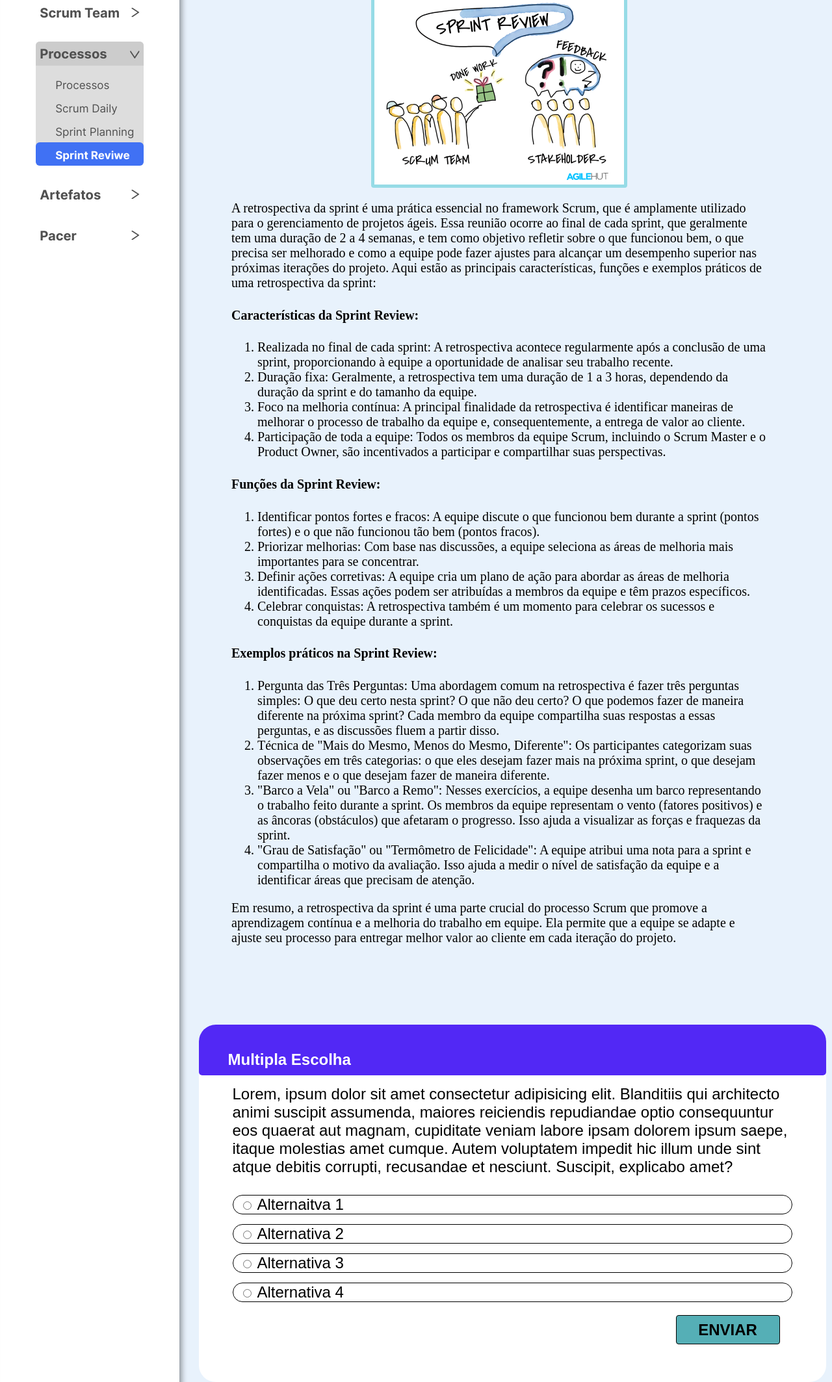
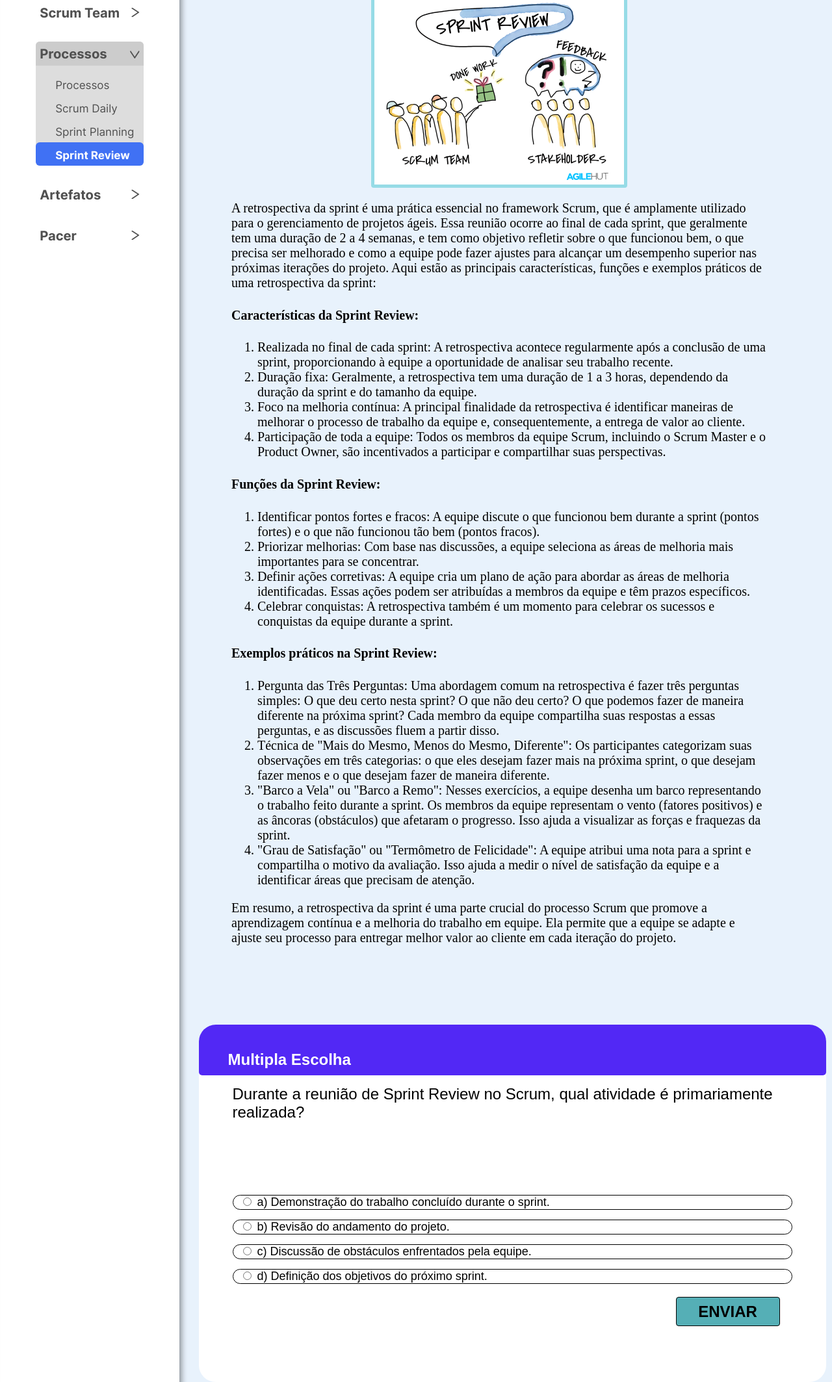
Before and after one commit to AvyaAquino/ADS-1-SEM-API, a Flask app: page /sprintReview in a window 1280 px wide. Shown: the part 184-2311 px from the top of the page at 65% size. Run offline with Flask 3, Linux system fonts and the light colour scheme; some libraries are stand-ins or nearby versions.

Commit message:
add perguntas processos

```diff
--- a/src/static/CSS/Stylesheet.css
+++ b/src/static/CSS/Stylesheet.css
@@ -452,12 +452,17 @@ ul li {
     margin-right: 315px;
 }
 
+
+
+
 /* perguntas */
+
+
+
 .boxPerguntas{
     margin: auto;
     width: 965px;
     height: 550px;
-    flex-shrink: 0;
     background: #fff;
     border-radius: 26px;
 }
@@ -522,7 +527,7 @@ ul li {
     margin: auto 0 auto 5px;
     color: #000;
     font-family: Arial;
-    font-size: 24px;
+    font-size: 18px;
     font-style: normal;
     font-weight: 400;
     line-height: normal;
--- a/src/templates/Processos/sprintReview.html
+++ b/src/templates/Processos/sprintReview.html
@@ -61,7 +61,7 @@
                 </div>
                 <div class="selected" style="background-color: #4071F4;">
                     <a href="/sprintReview">
-                        <p class="mainTopic" style="color: white; font-weight: 600;">Sprint Reviwe</p>
+                        <p class="mainTopic" style="color: white; font-weight: 600;">Sprint Review</p>
                     </a>
                 </div>
             </div>
@@ -182,29 +182,29 @@
             </div>
 
             <div class="perguntasTexto">
-                Lorem, ipsum dolor sit amet consectetur adipisicing elit. Blanditiis qui architecto animi suscipit assumenda, maiores reiciendis repudiandae optio consequuntur eos quaerat aut magnam, cupiditate veniam labore ipsam dolorem ipsum saepe, itaque molestias amet cumque. Autem voluptatem impedit hic illum unde sint atque debitis corrupti, recusandae et nesciunt. Suscipit, explicabo amet?
+                Durante a reunião de Sprint Review no Scrum, qual atividade é primariamente realizada?
             </div>
 
             <div class="perguntasAlternativas">
                 <form>
                     <div class="alternativas errada">
                         <input type="radio" name="resp">
-                        <label>Alternaitva 1</label><br>
+                        <label>a) Demonstração do trabalho concluído durante o sprint.</label><br>
+                    </div>
+
+                    <div class="alternativas" id="certa">
+                        <input type="radio" name="resp">
+                        <label>b) Revisão do andamento do projeto.</label><br>
                     </div>
 
                     <div class="alternativas errada">
                         <input type="radio" name="resp">
-                        <label>Alternativa 2</label><br>
+                        <label>c) Discussão de obstáculos enfrentados pela equipe.</label><br>
                     </div>
 
                     <div class="alternativas errada">
                         <input type="radio" name="resp">
-                        <label>Alternativa 3</label><br>
-                    </div>
-
-                    <div class="alternativas" id="certa">
-                        <input type="radio" name="resp">
-                        <label>Alternativa 4</label><br>
+                        <label>d) Definição dos objetivos do próximo sprint.</label><br>
                     </div>
                   </form>
             </div>
```
Also changed, not shown: src/templates/Processos/scrumDaily.html (+9 -9 lines), src/templates/Processos/sprintPlanning.html (+7 -7 lines).
